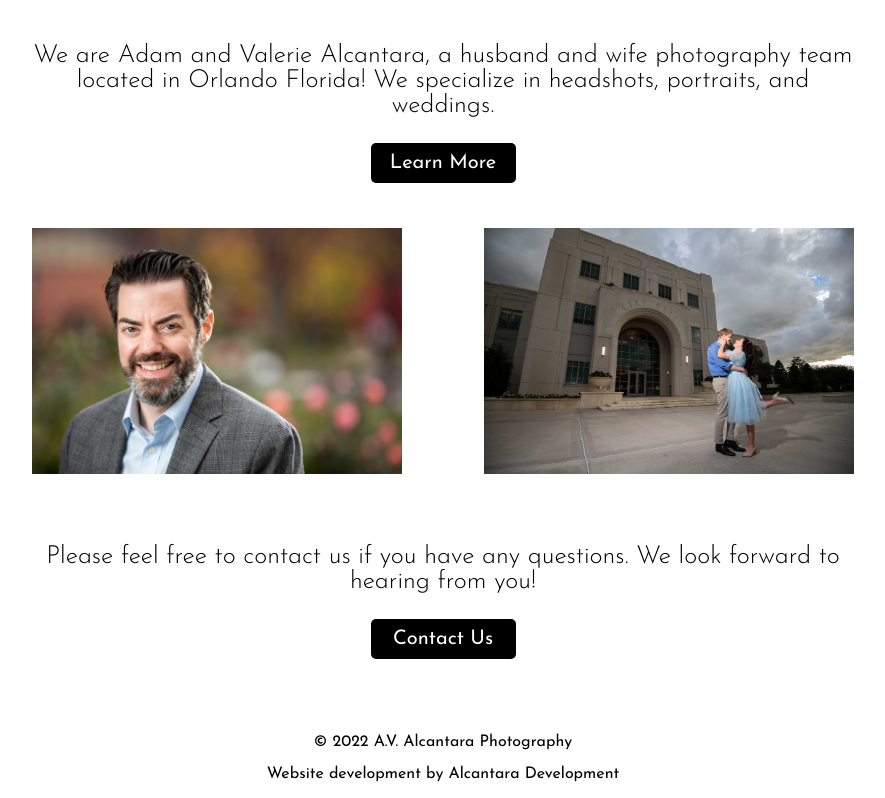
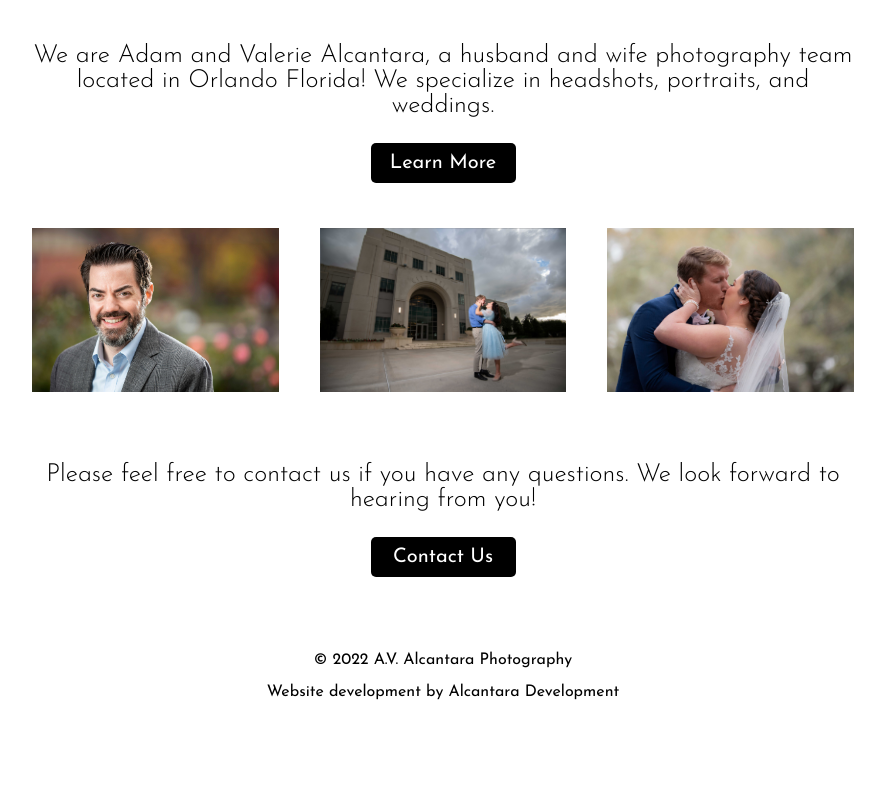
Before and after one commit to adamalcantara/avalcantaraphotography, a React (Create React App) app: page / in a window 1280 px wide. Shown: the part 883-1681 px from the top of the page, without its empty margins (197-1082 px from the left). After the commit the page ends 1599 px from the top, so only its background shows below. Built offline with nearby package versions, Linux system fonts and the light colour scheme.

Commit message:
Weddings added to homepage

```diff
--- a/src/Pages/Home/Home.css
+++ b/src/Pages/Home/Home.css
@@ -39,7 +39,7 @@
 }
 
 .services {
-    width: 45%;
+    width: 30%;
     /* height: 400px; */
     aspect-ratio: auto 3 / 2;
     position: relative;
@@ -74,12 +74,23 @@
     background-position: center;
 }
 
+#weddings {
+    background-image: url(../../img/home/weddings.jpg);
+    background-size: cover;
+    background-position: center;
+}
+
 #headshots:hover .overlay {
     opacity: 1;
     cursor: pointer;
 }
 
 #portraits:hover .overlay {
+    opacity: 1;
+    cursor: pointer;
+}
+
+#weddings:hover .overlay {
     opacity: 1;
     cursor: pointer;
 }
--- a/src/Pages/Home/Home.js
+++ b/src/Pages/Home/Home.js
@@ -24,6 +24,10 @@ const Home = () => {
             <div className='overlay'>Portraits</div>
           </Link>
 
+          <Link to="/weddings" id="weddings" className="services">
+            <div className='overlay'>Weddings</div>
+          </Link>
+
       </div>
 
       <div className='textDivs'>
```
Also changed, not shown: src/img/home/weddings.jpg (added).
